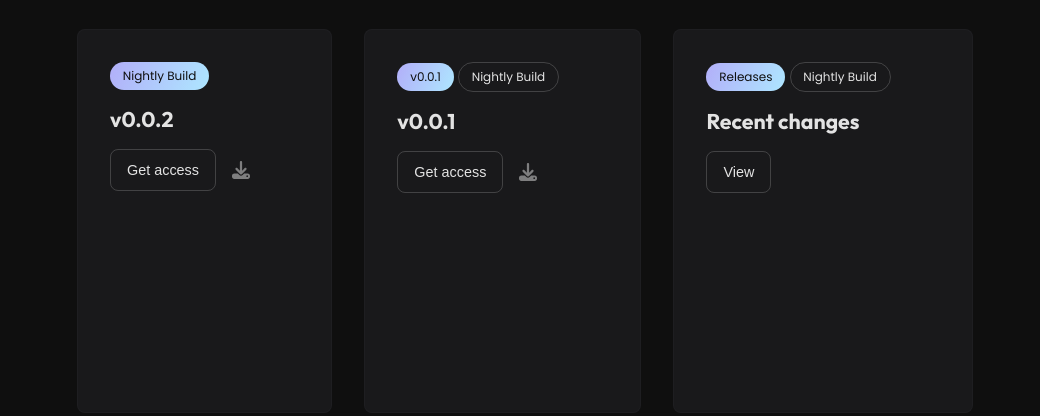
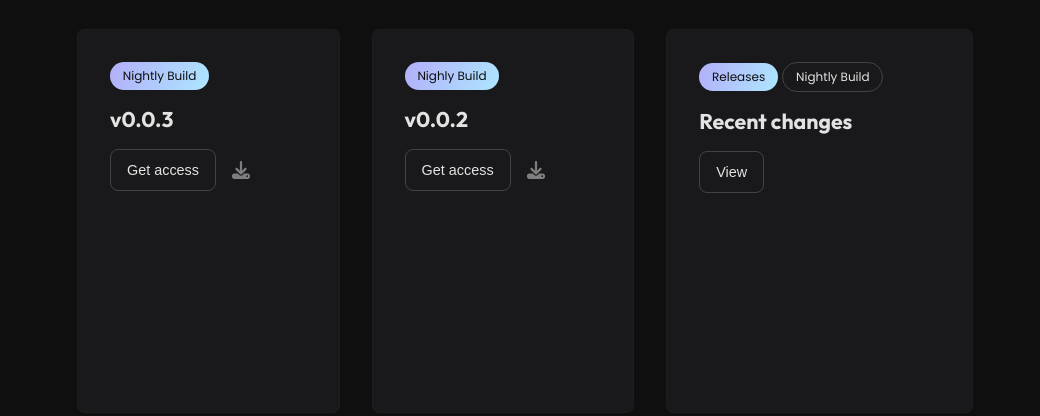
Before and after one commit to adrian2793/nexus, a plain HTML site: page index.html in a window 1280 px wide. Shown: the part 526-942 px from the top of the page, without its empty margins (115-1155 px from the left). Drawn offline with Linux system fonts and the light colour scheme.

Commit message:
Update index.html

```diff
--- a/index.html
+++ b/index.html
@@ -48,7 +48,7 @@
 <!--<tag class="tertiary">Nightly Build</tag>-->
 </div>
 <div>
-<h5>v0.0.2</h5>
+<h5>v0.0.3</h5>
 <p class="muted"></p>
 </div>
 <div class="row">
@@ -61,11 +61,11 @@
 </div>
 <div class="container column secondary">
 <div>
-<tag class="primary">v0.0.1</tag>
-<tag class="tertiary">Nightly Build</tag>
+<tag class="primary">Nighly Build</tag>
+<!--<tag class="tertiary">Nightly Build</tag>-->
 </div>
 <div>
-<h5>v0.0.1</h5>
+<h5>v0.0.2</h5>
 <p class="muted"></p>
 </div>
 <div class="row">
```
